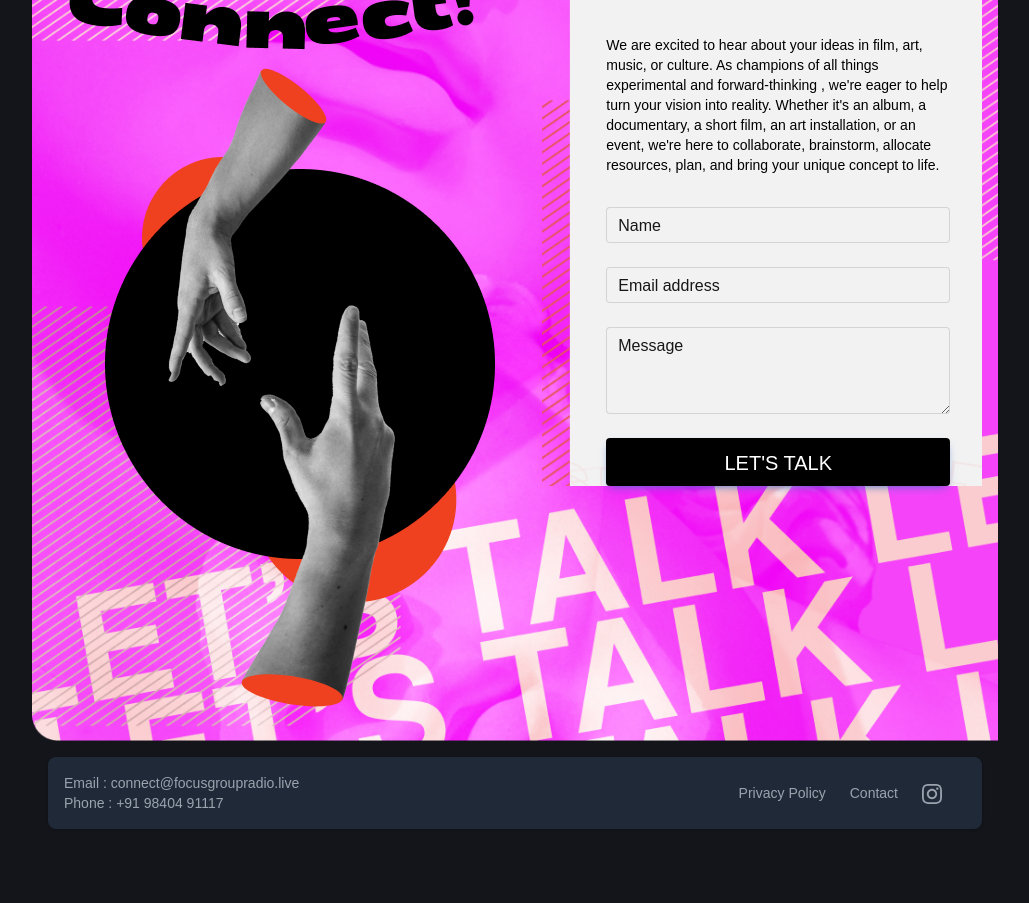
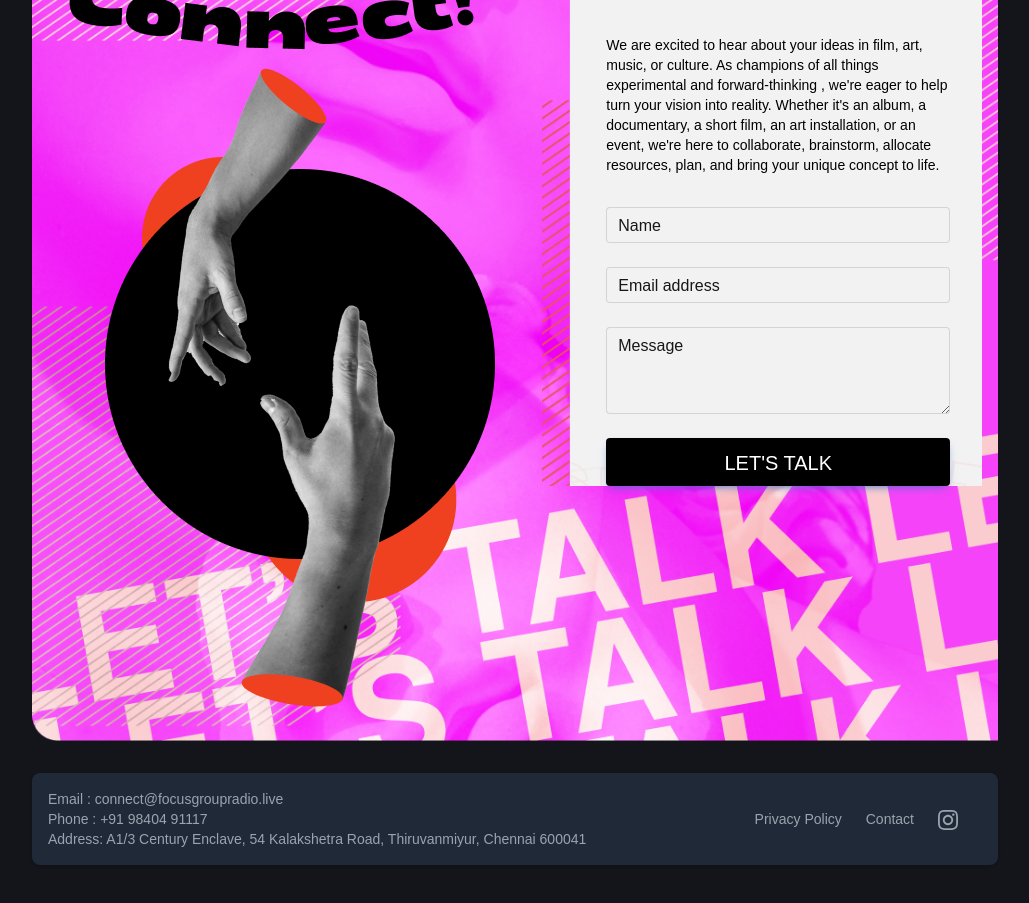
Before and after one commit to blank-generation/fgr-ver, an Astro site: page / in a window 1280 px wide. Shown: the part 1120-2023 px from the top of the page, without its empty margins (132-1161 px from the left). Built offline with nearby package versions, Linux system fonts and the light colour scheme; Astro itself is replaced by a stand-in of ours; animation ran at ten frames a second; a web font is replaced by a local one; what tw-elements would draw is missing.

Commit message:
Added address

```diff
--- a/src/components/Contact.astro
+++ b/src/components/Contact.astro
@@ -83,12 +83,15 @@
     </div>
   </div>
 
-  <footer class="rounded-lg shadow m-4 bg-gray-800 asap">
+  <footer class="rounded-lg shadow my-4 mt-8 bg-gray-800 asap">
     <div
       class="w-full mx-auto max-w-screen-xl p-4 md:flex md:items-center md:justify-between"
     >
       <p class="text-sm text-gray-400">
-        Email : connect@focusgroupradio.live <br /> Phone : +91 98404 91117
+        Email : connect@focusgroupradio.live <br /> Phone : +91 98404 91117 <br
+        />
+        Address: A1/3 Century Enclave, 54 Kalakshetra Road, Thiruvanmiyur, Chennai
+        600041
       </p>
 
       <ul
```
